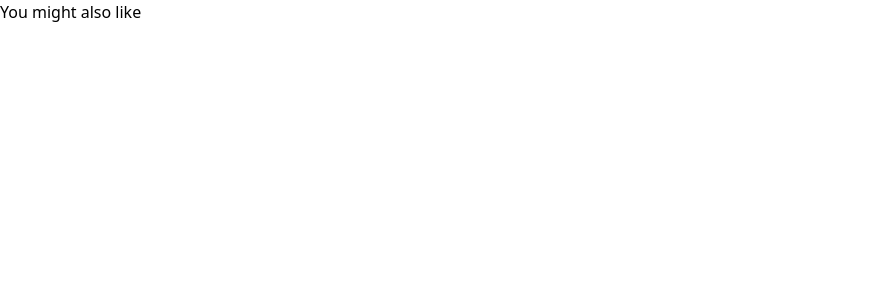
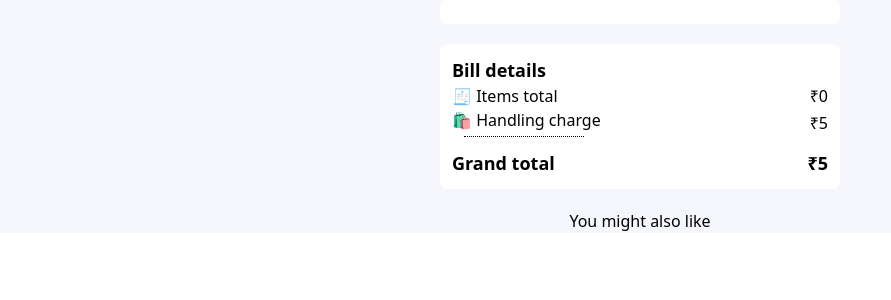
Before and after one commit to UniqueSumitAn/hostel_food_management, a React app in the folder frontend/: page /Checkout in a window 1280 px wide. Shown: the top 300 px of the page, without its empty margins (0-891 px from the left). Built offline with nearby package versions, Linux system fonts and the light colour scheme; the HTML template or start-up script is replaced by a standard one.

Commit message:
improved billing page

```diff
--- a/frontend/context/Cartcontext.jsx
+++ b/frontend/context/Cartcontext.jsx
@@ -6,12 +6,30 @@ export const CartProvider = ({ children }) => {
   const [cartQuantities, setCartQuantities] = useState({});
   const [checkout, setCheckout] = useState(false);
 
-  const handleQuantityChange = (productId, qty) => {
-    setCartQuantities((prev) => ({
-      ...prev,
-      [productId]: qty,
-    }));
+  const handleQuantityChange = (productId, qty, name, price) => {
+    setCartQuantities((prev) => {
+      if (qty <= 0) {
+        const updated = { ...prev };
+        delete updated[productId];
+        return updated;
+      }
+
+      // Otherwise update
+      return {
+        ...prev,
+        [productId]: { qty, name, price },
+      };
+    });
+
+    // Show checkout button only if cart has items
     setCheckout(true);
+
+  };
+  const getTotalPrice = () => {
+    return Object.values(cartQuantities).reduce(
+      (sum, item) => sum + item.qty * item.price,
+      0
+    );
   };
 
   return (
@@ -22,6 +40,7 @@ export const CartProvider = ({ children }) => {
         checkout,
         setCheckout,
         handleQuantityChange,
+        getTotalPrice,
       }}
     >
       {children}
--- a/frontend/pages/Checkout.jsx
+++ b/frontend/pages/Checkout.jsx
@@ -10,7 +10,7 @@ const Checkout = () => {
   const { cart } = location.state || {};
   console.log(cart);
   return (
-    <div>
+    <div className=" flex justify-center items-center flex-col w-full h-full bg-[#f5f7fd] gap-5">
       <Cart />
       <Bill />
       You might also like
--- a/frontend/src/components/Bill.jsx
+++ b/frontend/src/components/Bill.jsx
@@ -1,11 +1,37 @@
-import React from 'react'
+import React, { useContext } from "react";
+import { CartContext } from "../../context/Cartcontext";
 
 const Bill = () => {
+  const { cartQuantities, getTotalPrice } = useContext(CartContext);
+  const price = getTotalPrice();
+
   return (
-    <div>
+    <div className="w-100 bg-white p-3 rounded-lg">
+      <h2 className="font-bold text-lg">Bill details</h2>
 
+      <div>
+        <div className="flex gap-8">
+          <p>🧾 Items total</p>
+          <p className="ml-auto">₹{price}</p>
+        </div>
+
+        <div className="flex items-center gap-2">
+          <div className="flex flex-col gap-1">
+            <p>🛍️ Handling charge</p>
+
+            <hr className="flex-1 w-30 border-t border-dotted border-black ml-3" />
+          </div>
+
+          <p className="ml-auto">₹5</p>
+        </div>
+      </div>
+
+      <div className="flex mt-3">
+        <h2 className="font-bold text-lg">Grand total</h2>
+        <h2 className="ml-auto font-bold text-lg">₹{price + 5}</h2>
+      </div>
     </div>
-  )
-}
+  );
+};
 
-export default Bill
+export default Bill;
--- a/frontend/src/components/Cart.jsx
+++ b/frontend/src/components/Cart.jsx
@@ -2,15 +2,42 @@ import React, { useContext } from "react";
 import { CartContext } from "../../context/Cartcontext";
 
 const Cart = () => {
-  const{cartQuantities}=useContext(CartContext);
+  const { cartQuantities, handleQuantityChange } = useContext(CartContext);
 
   return (
-    <div>
-      <div>
-        {Object.entries(cartQuantities).map(([productId, qty]) => (
-          <div key={productId}>
-            <p>Product: {productId}</p>
-            <p>Qty: {qty}</p>
+    <div className="w-100 bg-white p-3 rounded-lg">
+      <div className="flex-col flex gap-8 ">
+        {Object.entries(cartQuantities).map(([productId, item]) => (
+          <div key={productId} className="flex gap-4 items-center">
+            <p> {item.name}</p>
+            <div className="flex gap-2 bg-green-800 w-16 p-2 rounded-lg text-white float-right ml-auto">
+              <button
+                onClick={() =>
+                  handleQuantityChange(
+                    productId,
+                    item.qty - 1,
+                    item.name,
+                    item.price
+                  )
+                }
+              >
+                -
+              </button>
+              <p>{item.qty}</p>
+              <button
+                onClick={() =>
+                  handleQuantityChange(
+                    productId,
+                    item.qty + 1,
+                    item.name,
+                    item.price
+                  )
+                }
+              >
+                +
+              </button>
+            </div>
+            <p className="font-bold text-lg">₹ {item.price}</p>
           </div>
         ))}
       </div>
--- a/frontend/src/components/Product.jsx
+++ b/frontend/src/components/Product.jsx
@@ -41,7 +41,7 @@ const Product = () => {
                 <div className="absolute bottom-5 left-3 mt-10">
                   <Quantity
                     onChange={(qty) =>
-                      handleQuantityChange(Productdetail.id, qty)
+                      handleQuantityChange(Productdetail.id, qty,Productdetail.name,Productdetail.price)
                     }
                   />
                 </div>
```
